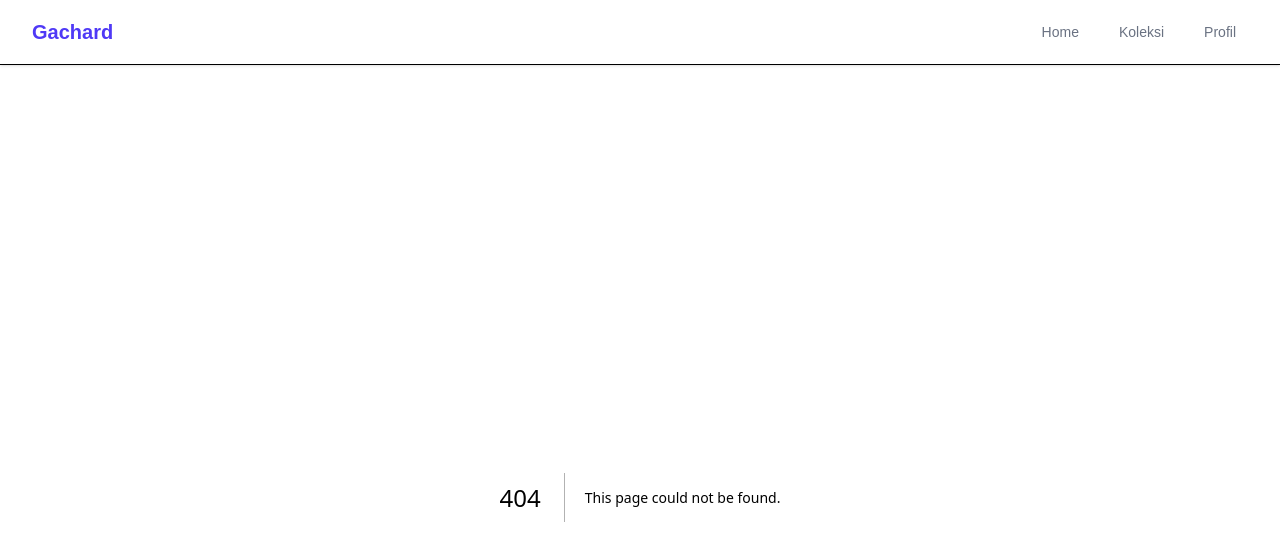
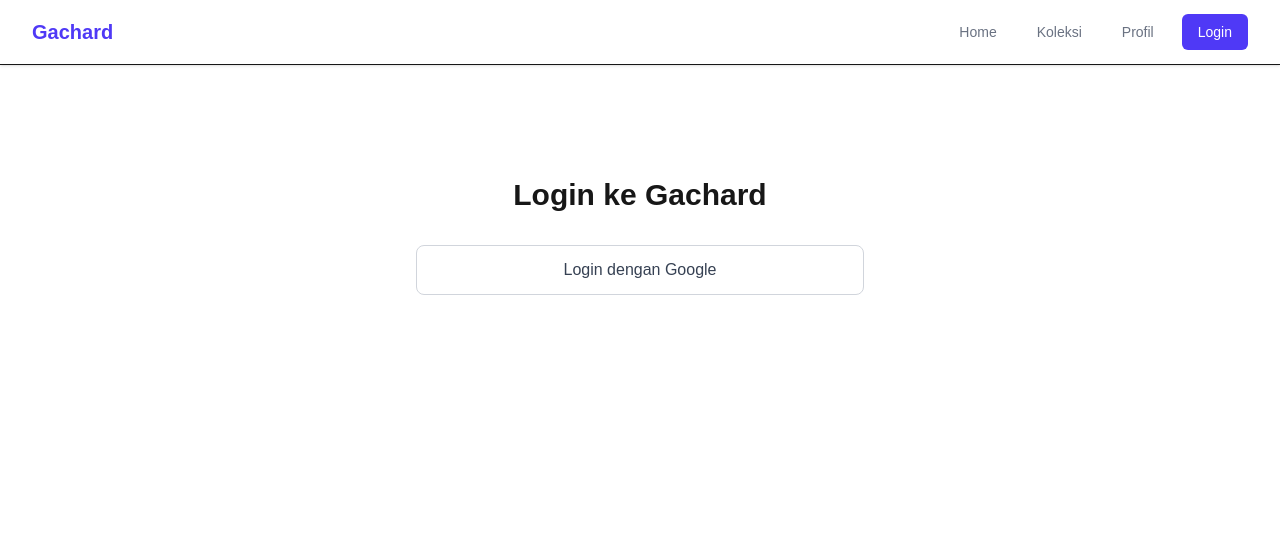
Before and after one commit to Gihasy/Gachard, a Next.js app in the folder frontend/: page /login in a window 1280 px wide. Before the commit this address had no page. Shown: the top 560 px of the page. Built offline with nearby package versions, Linux system fonts and the light colour scheme; no server answers.

Commit message:
feat: add login page and frontend-backend integration

```diff
--- /dev/null
+++ b/frontend/app/login/page.tsx
@@ -0,0 +1,49 @@
+"use client";
+
+import { useState } from "react";
+import { googleLogin } from "@/lib/api";
+
+export default function Login() {
+  const [loading, setLoading] = useState(false);
+  const [error, setError] = useState<string | null>(null);
+
+  const handleGoogleLogin = async () => {
+    setLoading(true);
+    setError(null);
+
+    try {
+      // In production, use Google Sign-In SDK
+      // For now, simulate with a placeholder token
+      const mockToken = "mock-google-token";
+      const result = await googleLogin(mockToken);
+
+      // Store user info
+      localStorage.setItem("user", JSON.stringify(result));
+
+      // Redirect to home
+      window.location.href = "/";
+    } catch (err) {
+      setError("Login gagal. Silakan coba lagi.");
+    } finally {
+      setLoading(false);
+    }
+  };
+
+  return (
+    <div className="max-w-md mx-auto mt-20">
+      <h1 className="text-3xl font-bold text-center mb-8">Login ke Gachard</h1>
+
+      {error && (
+        <div className="bg-red-100 text-red-700 p-3 rounded mb-4">{error}</div>
+      )}
+
+      <button
+        onClick={handleGoogleLogin}
+        disabled={loading}
+        className="w-full bg-white border border-gray-300 text-gray-700 font-medium py-3 px-4 rounded-lg hover:bg-gray-50 disabled:opacity-50"
+      >
+        {loading ? "Loading..." : "Login dengan Google"}
+      </button>
+    </div>
+  );
+}
--- a/frontend/components/Navbar.tsx
+++ b/frontend/components/Navbar.tsx
@@ -2,6 +2,7 @@
 
 import Link from "next/link";
 import { usePathname } from "next/navigation";
+import { useEffect, useState } from "react";
 
 const navItems = [
   { href: "/", label: "Home" },
@@ -11,6 +12,14 @@ const navItems = [
 
 export default function Navbar() {
   const pathname = usePathname();
+  const [user, setUser] = useState<any>(null);
+
+  useEffect(() => {
+    const stored = localStorage.getItem("user");
+    if (stored) {
+      setUser(JSON.parse(stored));
+    }
+  }, []);
 
   return (
     <nav className="bg-white shadow-sm border-b">
@@ -35,6 +44,16 @@ export default function Navbar() {
                 {item.label}
               </Link>
             ))}
+            {user ? (
+              <span className="text-sm text-gray-600">@{user.username}</span>
+            ) : (
+              <Link
+                href="/login"
+                className="bg-indigo-600 text-white px-4 py-2 rounded-md text-sm font-medium hover:bg-indigo-700"
+              >
+                Login
+              </Link>
+            )}
           </div>
         </div>
       </div>
--- /dev/null
+++ b/frontend/lib/api.ts
@@ -0,0 +1,15 @@
+const API_URL = process.env.NEXT_PUBLIC_API_URL || "http://localhost:8000";
+
+export async function googleLogin(token: string) {
+  const response = await fetch(`${API_URL}/auth/google`, {
+    method: "POST",
+    headers: { "Content-Type": "application/json" },
+    body: JSON.stringify({ token }),
+  });
+
+  if (!response.ok) {
+    throw new Error("Login failed");
+  }
+
+  return response.json();
+}
```
